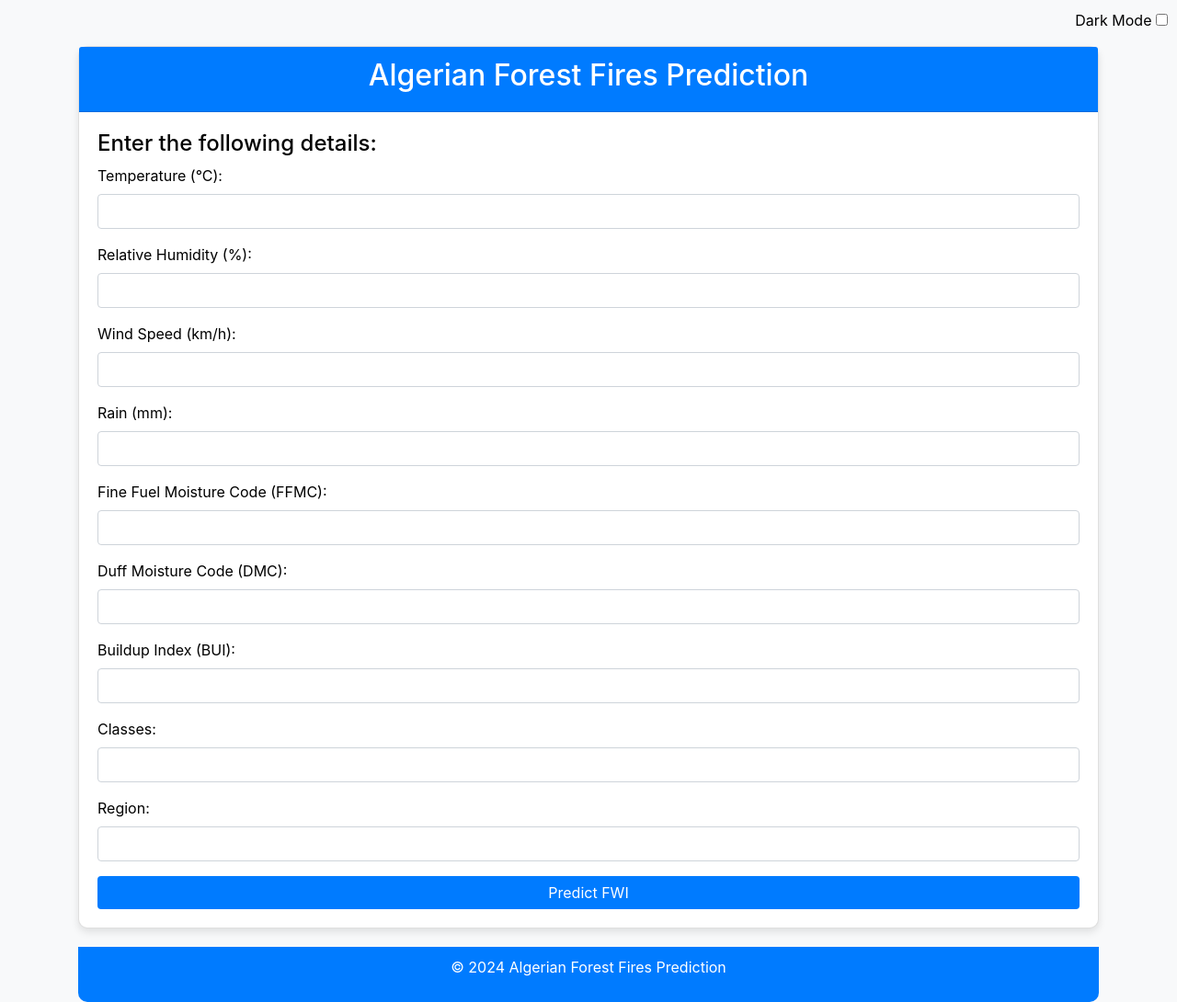
After one commit to saurav997/Algerian_Forest_Fires, a Flask app: page /predictdata in a window 1280 px wide. The commit adds this page. Shown: the whole page at 92% size. Run offline with Flask 3, Linux system fonts and the light colour scheme; parts of the project's set-up code (start-up, migrations or seed data) failed here and were passed over; some libraries are stand-ins or nearby versions.

Commit message:
Frontend i complete. Dark mode is underway.

```diff
--- a/application.py
+++ b/application.py
@@ -1,17 +1,79 @@
-from flask import Flask,request,jsonify,render_template
+# from flask import Flask,request,jsonify,render_template
+# import numpy as np
+# import pickle
+# import pandas as pd
+# from sklearn.preprocessing import StandardScaler
+
+# application = Flask(__name__)
+# app = application
+
+# LassoCV_model = pickle.load(open("Notebooks\Models\LassoCV_regression.pkl",'rb'))
+# scaler = pickle.load(open("Notebooks\Models\standard_scaler.pkl",'rb'))
+
+# @app.route("/")
+# def homepage():
+#     return render_template('index.html')
+
+# @app.route('/predictdata',methods=['GET','POST'])
+# def predict_data():
+#     if request.method=='POST':
+#         Temparature = float(request.form.get('Temparature'))
+#         RH = float(request.form.get('RH'))
+#         Ws = float(request.form.get('Ws'))
+#         Rain = float(request.form.get('Rain'))
+#         FFMC = float(request.form.get('FFMC'))
+#         DMC = float(request.form.get('DMC'))
+#         BUI = float(request.form.get('BUI'))
+#         Classes = float(request.form.get('Classes'))
+#         Region = float(request.form.get('Region'))
+#         # ['Temperature', 'RH', 'Ws', 'Rain', 'FFMC', 'DMC', 'BUI', 'Classes','Region']
+#         new_datapoint = scaler.transform([[Temparature,RH,Ws,Rain,FFMC,DMC,BUI,Classes,Region]])
+#         result = LassoCV_model.predict(new_datapoint)
+#         return render_template('home.html',results = result[0])
+#     else:
+#         return render_template('home.html',results = None)
+
+
+# if __name__ =="__main__":
+#     app.run(host="0.0.0.0")
+
+from flask import Flask, request, jsonify, render_template, send_from_directory
 import numpy as np
 import pickle
 import pandas as pd
 from sklearn.preprocessing import StandardScaler
+
 application = Flask(__name__)
 app = application
 
-LassoCV_model = pickle.load(open("Notebooks\Models\LassoCV_regression.pkl",'rb'))
-scaler = pickle.load(open("Notebooks\Models\standard_scaler.pkl",'rb'))
+LassoCV_model = pickle.load(open("Notebooks/Models/LassoCV_regression.pkl",'rb'))
+scaler = pickle.load(open("Notebooks/Models/standard_scaler.pkl",'rb'))
 
 @app.route("/")
 def homepage():
     return render_template('index.html')
 
+@app.route('/predictdata',methods=['GET','POST'])
+def predict_data():
+    if request.method=='POST':
+        Temparature = float(request.form.get('Temparature'))
+        RH = float(request.form.get('RH'))
+        Ws = float(request.form.get('Ws'))
+        Rain = float(request.form.get('Rain'))
+        FFMC = float(request.form.get('FFMC'))
+        DMC = float(request.form.get('DMC'))
+        BUI = float(request.form.get('BUI'))
+        Classes = float(request.form.get('Classes'))
+        Region = float(request.form.get('Region'))
+        new_datapoint = scaler.transform([[Temparature, RH, Ws, Rain, FFMC, DMC, BUI, Classes, Region]])
+        result = LassoCV_model.predict(new_datapoint)
+        return render_template('home.html', results=result[0])
+    else:
+        return render_template('home.html', results=None)
+
+@app.route('/static/<path:path>')
+def send_static(path):
+    return send_from_directory('static', path)
+
 if __name__ =="__main__":
     app.run(host="0.0.0.0")
--- /dev/null
+++ b/templates/home.html
@@ -0,0 +1,230 @@
+<!-- <!DOCTYPE html>
+<html lang="en">
+<head>
+    <meta charset="UTF-8">
+    <meta name="viewport" content="width=device-width, initial-scale=1.0">
+    <title>Algerian Forest Fires Prediction</title>
+    <link rel="stylesheet" href="https://stackpath.bootstrapcdn.com/bootstrap/4.5.2/css/bootstrap.min.css">
+    <style>
+        body {
+            background-color: #f8f9fa;
+            font-family: Arial, sans-serif;
+        }
+        .container {
+            margin-top: 50px;
+        }
+        .card {
+            border-radius: 10px;
+            box-shadow: 0 4px 8px rgba(0, 0, 0, 0.1);
+        }
+        .card-header {
+            background-color: #007bff;
+            color: white;
+            border-radius: 10px 10px 0 0;
+            text-align: center;
+        }
+        .btn-primary {
+            background-color: #007bff;
+            border: none;
+        }
+        .btn-primary:hover {
+            background-color: #0056b3;
+        }
+        footer {
+            text-align: center;
+            margin-top: 20px;
+            padding: 10px;
+            background-color: #007bff;
+            color: white;
+            border-radius: 0 0 10px 10px;
+        }
+    </style>
+</head>
+<body>
+    <div class="container">
+        <div class="card">
+            <div class="card-header">
+                <h2>Algerian Forest Fires Prediction</h2>
+            </div>
+            <div class="card-body">
+                {% if results is none %}
+                <h4>Enter the following details:</h4>
+                <form action="/predictdata" method="post">
+                    <div class="form-group">
+                        <label for="Temparature">Temperature (°C):</label>
+                        <input type="number" step="0.1" class="form-control" id="Temparature" name="Temparature" required title="Temperature at noon in Celsius (22-42)" min="22" max="42">
+                    </div>
+                    <div class="form-group">
+                        <label for="RH">Relative Humidity (%):</label>
+                        <input type="number" step="0.1" class="form-control" id="RH" name="RH" required title="Relative Humidity in percentage (21-90)" min="21" max="90">
+                    </div>
+                    <div class="form-group">
+                        <label for="Ws">Wind Speed (km/h):</label>
+                        <input type="number" step="0.1" class="form-control" id="Ws" name="Ws" required title="Wind speed in kilometers per hour (6-29)" min="6" max="29">
+                    </div>
+                    <div class="form-group">
+                        <label for="Rain">Rain (mm):</label>
+                        <input type="number" step="0.1" class="form-control" id="Rain" name="Rain" required title="Total daily rain in millimeters (0-16.8)" min="0" max="16.8">
+                    </div>
+                    <div class="form-group">
+                        <label for="FFMC">Fine Fuel Moisture Code (FFMC):</label>
+                        <input type="number" step="0.1" class="form-control" id="FFMC" name="FFMC" required title="Fine Fuel Moisture Code index from FWI system (28.6-92.5)" min="28.6" max="92.5">
+                    </div>
+                    <div class="form-group">
+                        <label for="DMC">Duff Moisture Code (DMC):</label>
+                        <input type="number" step="0.1" class="form-control" id="DMC" name="DMC" required title="Duff Moisture Code index from FWI system (1.1-65.9)" min="1.1" max="65.9">
+                    </div>
+                    <div class="form-group">
+                        <label for="BUI">Buildup Index (BUI):</label>
+                        <input type="number" step="0.5" class="form-control" id="BUI" name="BUI" required title="Build Up Index is a metric used to assess the moisture content of deep, compact organic layers in the soil (0-100)" min="0" max="100">
+                    </div>
+                    <div class="form-group">
+                        <label for="Classes">Classes:</label>
+                        <input type="number" step="0.1" class="form-control" id="Classes" name="Classes" required title="Class of the fire occurrence (0-1)" min="0" max="1">
+                    </div>
+                    <div class="form-group">
+                        <label for="Region">Region:</label>
+                        <input type="number" step="0.1" class="form-control" id="Region" name="Region" required title="Region where the data was collected (0-1)" min="0" max="1">
+                    </div>
+                    <button type="submit" class="btn btn-primary btn-block">Predict FWI</button>
+                </form>
+                {% else %}
+                <h4>Predicted Fire Weather Index (FWI):</h4>
+                <p class="alert alert-info">{{ results }}</p>
+                <h5>Implication of the FWI Value:</h5>
+                <p>The Fire Weather Index (FWI) indicates the potential fire intensity. Higher values suggest more severe fire conditions. Take necessary precautions based on the predicted FWI value.</p>
+                <a href="/predictdata" class="btn btn-primary btn-block">Predict Again</a>
+                {% endif %}
+            </div>
+        </div>
+        <footer>
+            <p>&copy; 2024 Algerian Forest Fires Prediction</p>
+        </footer>
+    </div>
+</body>
+</html> -->
+
+<!DOCTYPE html>
+<html lang="en">
+<head>
+    <meta charset="UTF-8">
+    <meta name="viewport" content="width=device-width, initial-scale=1.0">
+    <title>Algerian Forest Fires Prediction</title>
+    <link rel="stylesheet" href="https://stackpath.bootstrapcdn.com/bootstrap/4.5.2/css/bootstrap.min.css">
+    <style>
+        body.light-mode {
+            background-color: #f8f9fa;
+            color: #000;
+        }
+        body.dark-mode {
+            background-color: #181818;
+            color: #fff;
+        }
+        .container {
+            margin-top: 50px;
+        }
+        .card {
+            border-radius: 10px;
+            box-shadow: 0 4px 8px rgba(0, 0, 0, 0.1);
+        }
+        .card-header {
+            background-color: #007bff;
+            color: white;
+            border-radius: 10px 10px 0 0;
+            text-align: center;
+        }
+        .btn-primary {
+            background-color: #007bff;
+            border: none;
+        }
+        .btn-primary:hover {
+            background-color: #0056b3;
+        }
+        footer {
+            text-align: center;
+            margin-top: 20px;
+            padding: 10px;
+            background-color: #007bff;
+            color: white;
+            border-radius: 0 0 10px 10px;
+        }
+        .theme-toggle {
+            position: fixed;
+            top: 10px;
+            right: 10px;
+        }
+    </style>
+</head>
+<body class="light-mode">
+    <div class="theme-toggle">
+        <label for="theme-slider">Dark Mode</label>
+        <input type="checkbox" id="theme-slider">
+    </div>
+    <div class="container">
+        <div class="card">
+            <div class="card-header">
+                <h2>Algerian Forest Fires Prediction</h2>
+            </div>
+            <div class="card-body">
+                {% if results is none %}
+                <h4>Enter the following details:</h4>
+                <form action="/predictdata" method="post">
+                    <div class="form-group">
+                        <label for="Temparature">Temperature (°C):</label>
+                        <input type="number" step="0.1" class="form-control" id="Temparature" name="Temparature" required title="Temperature at noon in Celsius (22-42)" min="22" max="42">
+                    </div>
+                    <div class="form-group">
+                        <label for="RH">Relative Humidity (%):</label>
+                        <input type="number" step="0.1" class="form-control" id="RH" name="RH" required title="Relative Humidity in percentage (21-90)" min="21" max="90">
+                    </div>
+                    <div class="form-group">
+                        <label for="Ws">Wind Speed (km/h):</label>
+                        <input type="number" step="0.1" class="form-control" id="Ws" name="Ws" required title="Wind speed in kilometers per hour (6-29)" min="6" max="29">
+                    </div>
+                    <div class="form-group">
+                        <label for="Rain">Rain (mm):</label>
+                        <input type="number" step="0.1" class="form-control" id="Rain" name="Rain" required title="Total daily rain in millimeters (0-16.8)" min="0" max="16.8">
+                    </div>
+                    <div class="form-group">
+                        <label for="FFMC">Fine Fuel Moisture Code (FFMC):</label>
+                        <input type="number" step="0.1" class="form-control" id="FFMC" name="FFMC" required title="Fine Fuel Moisture Code index from FWI system (28.6-92.5)" min="28.6" max="92.5">
+                    </div>
+                    <div class="form-group">
+                        <label for="DMC">Duff Moisture Code (DMC):</label>
+                        <input type="number" step="0.1" class="form-control" id="DMC" name="DMC" required title="Duff Moisture Code index from FWI system (1.1-65.9)" min="1.1" max="65.9">
+                    </div>
+                    <div class="form-group">
+                        <label for="BUI">Buildup Index (BUI):</label>
+                        <input type="number" step="0.5" class="form-control" id="BUI" name="BUI" required title="Build Up Index is a metric used to assess the moisture content of deep, compact organic layers in the soil (0-100)" min="0" max="100">
+                    </div>
+                    <div class="form-group">
+                        <label for="Classes">Classes:</label>
+                        <input type="number" step="0.1" class="form-control" id="Classes" name="Classes" required title="Class of the fire occurrence (0-1)" min="0" max="1">
+                    </div>
+                    <div class="form-group">
+                        <label for="Region">Region:</label>
+                        <input type="number" step="0.1" class="form-control" id="Region" name="Region" required title="Region where the data was collected (0-1)" min="0" max="1">
+                    </div>
+                    <button type="submit" class="btn btn-primary btn-block">Predict FWI</button>
+                </form>
+                {% else %}
+                <h4>Predicted Fire Weather Index (FWI):</h4>
+                <p class="alert alert-info">{{ results }}</p>
+                <h5>Implication of the FWI Value:</h5>
+                <p>The Fire Weather Index (FWI) indicates the potential fire intensity. Higher values suggest more severe fire conditions. Take necessary precautions based on the predicted FWI value.</p>
+                <a href="/predictdata" class="btn btn-primary btn-block">Predict Again</a>
+                {% endif %}
+            </div>
+        </div>
+        <footer>
+            <p>&copy; 2024 Algerian Forest Fires Prediction</p>
+        </footer>
+    </div>
+    <script>
+        document.getElementById('theme-slider').addEventListener('change', function() {
+            document.body.classList.toggle('dark-mode');
+            document.body.classList.toggle('light-mode');
+        });
+    </script>
+</body>
+</html>
```
Also changed, not shown: templates/index.html (+175 -38 lines), README.md, 4 other files.
